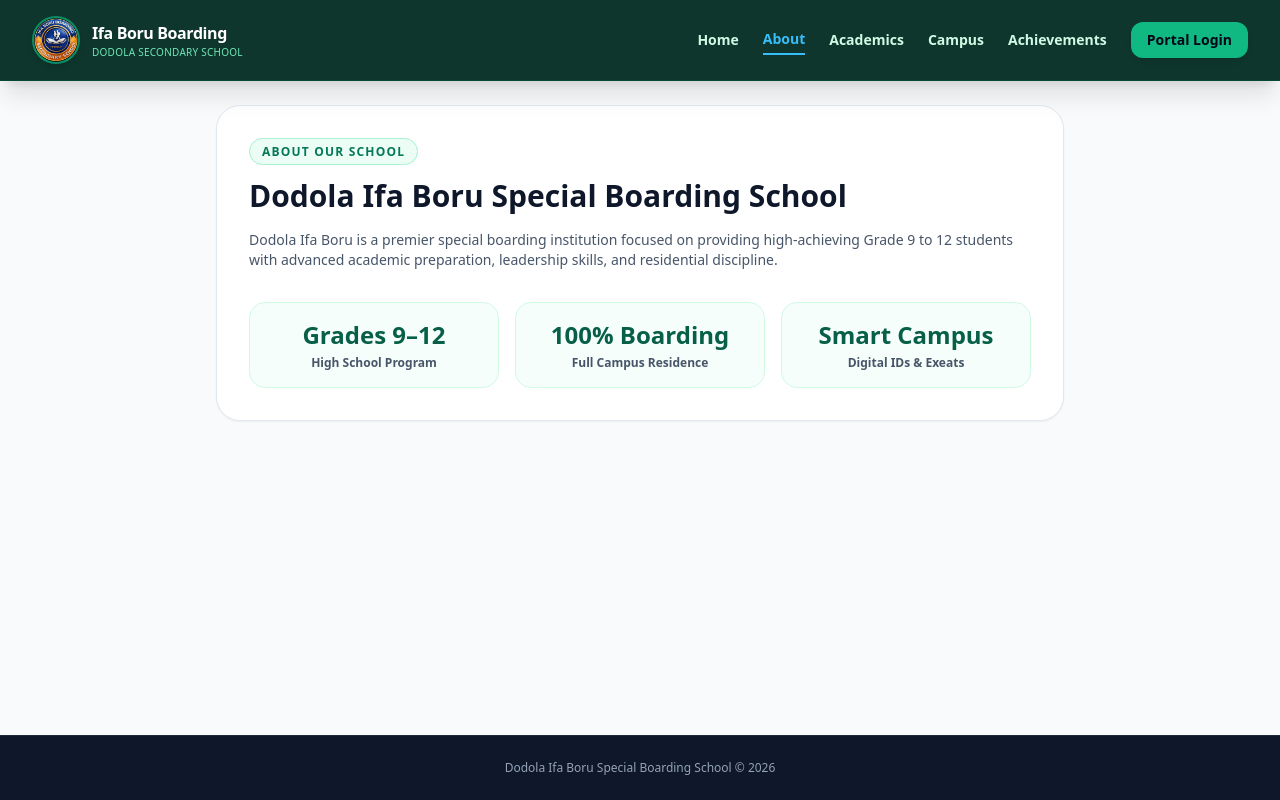
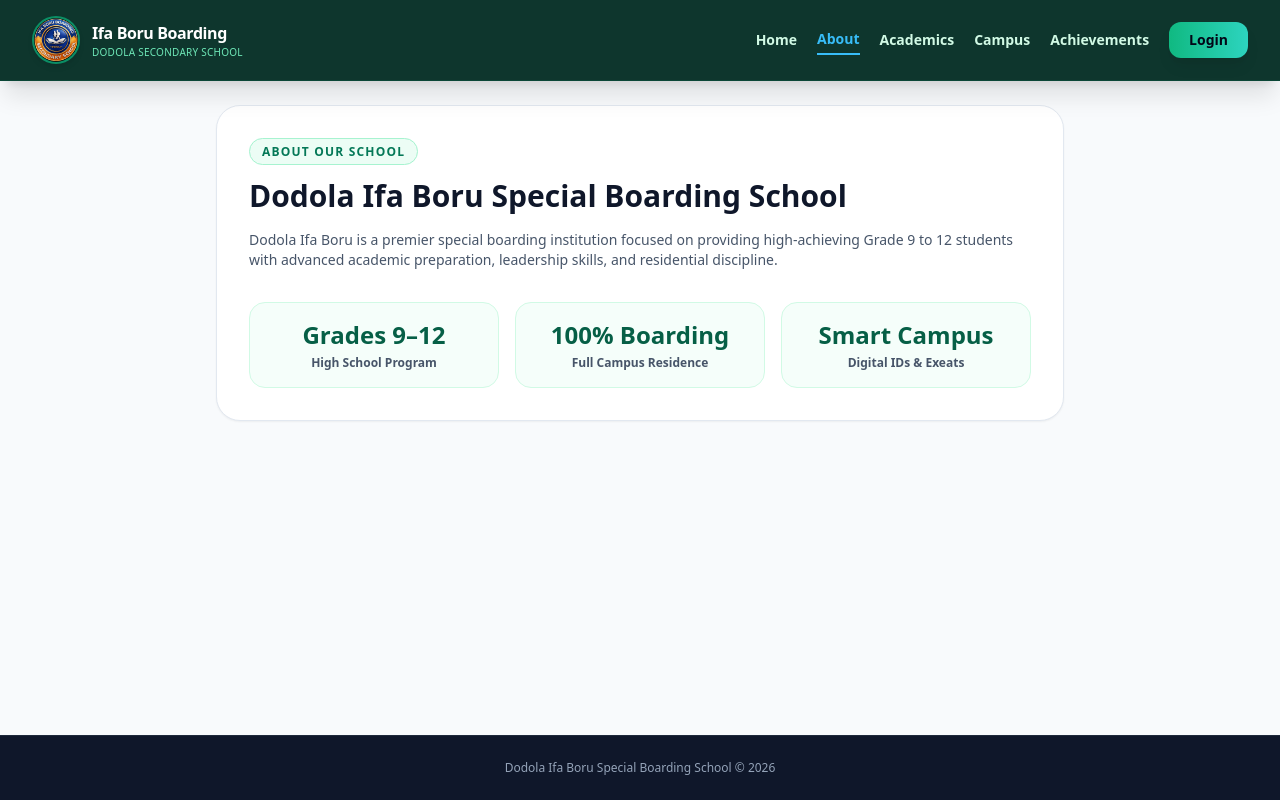
Before and after one commit to futuretech-hub/dodola-school-portal, a Next.js app: page /about in a window 1280 px wide. Built offline with nearby package versions, Linux system fonts and the light colour scheme.

Commit message:
Update Navbar.jsx

```diff
--- a/components/Navbar.jsx
+++ b/components/Navbar.jsx
@@ -7,12 +7,14 @@ export default function Navbar() {
   const pathname = usePathname();
   const [isOpen, setIsOpen] = useState(false);
 
+  // All navigation items including Login
   const navLinks = [
     { name: 'Home', href: '/' },
     { name: 'About', href: '/about' },
     { name: 'Academics', href: '/academics' },
     { name: 'Campus', href: '/campus-life' },
     { name: 'Achievements', href: '/achievements' },
+    { name: 'Login', href: '/login', isLogin: true },
   ];
 
   return (
@@ -39,9 +41,22 @@ export default function Navbar() {
         </div>
 
         {/* Desktop Navigation Links */}
-        <nav className="hidden md:flex items-center space-x-4 lg:space-x-6">
+        <nav className="hidden md:flex items-center space-x-3 lg:space-x-5">
           {navLinks.map((link) => {
             const isActive = pathname === link.href;
+
+            if (link.isLogin) {
+              return (
+                <a
+                  key={link.name}
+                  href={link.href}
+                  className="bg-gradient-to-r from-emerald-500 to-teal-400 hover:from-emerald-400 hover:to-teal-300 text-slate-950 font-extrabold text-sm px-5 py-2 rounded-xl shadow-lg transition-all transform hover:-translate-y-0.5 ml-2"
+                >
+                  {link.name}
+                </a>
+              );
+            }
+
             return (
               <a
                 key={link.name}
@@ -56,27 +71,13 @@ export default function Navbar() {
               </a>
             );
           })}
-
-          <a
-            href="/login"
-            className="bg-emerald-500 hover:bg-emerald-400 text-slate-950 font-bold text-sm px-4 py-2 rounded-xl shadow-md transition ml-2"
-          >
-            Portal Login
-          </a>
         </nav>
 
         {/* Mobile Hamburger Button */}
-        <div className="flex md:hidden items-center space-x-2">
-          <a
-            href="/login"
-            className="bg-emerald-500 hover:bg-emerald-400 text-slate-950 font-bold text-xs px-3 py-1.5 rounded-lg shadow-md transition"
-          >
-            Login
-          </a>
-
+        <div className="flex md:hidden items-center">
           <button
             onClick={() => setIsOpen(!isOpen)}
-            className="p-2 rounded-xl bg-emerald-900/50 text-emerald-200 hover:text-white focus:outline-none border border-emerald-700/50"
+            className="p-2.5 rounded-xl bg-emerald-900/60 text-emerald-200 hover:text-white focus:outline-none border border-emerald-700/50 shadow-md"
             aria-label="Toggle Menu"
           >
             <svg className="w-6 h-6" fill="none" stroke="currentColor" viewBox="0 0 24 24">
@@ -92,15 +93,29 @@ export default function Navbar() {
 
       {/* Mobile Dropdown Menu Drawer */}
       {isOpen && (
-        <div className="md:hidden bg-emerald-950 border-b border-emerald-800/60 px-4 pt-2 pb-6 space-y-2 shadow-2xl animate-fadeIn">
+        <div className="md:hidden bg-emerald-950/98 backdrop-blur-xl border-b border-emerald-800/60 px-4 pt-3 pb-6 space-y-2 shadow-2xl animate-fadeIn">
           {navLinks.map((link) => {
             const isActive = pathname === link.href;
+
+            if (link.isLogin) {
+              return (
+                <a
+                  key={link.name}
+                  href={link.href}
+                  onClick={() => setIsOpen(false)}
+                  className="block text-center mt-3 bg-gradient-to-r from-emerald-500 to-teal-400 text-slate-950 font-extrabold text-sm py-3 rounded-xl shadow-lg"
+                >
+                  {link.name} →
+                </a>
+              );
+            }
+
             return (
               <a
                 key={link.name}
                 href={link.href}
                 onClick={() => setIsOpen(false)}
-                className={`block px-4 py-2.5 rounded-xl text-sm font-semibold transition ${
+                className={`block px-4 py-3 rounded-xl text-sm font-semibold transition ${
                   isActive
                     ? 'bg-emerald-900/80 text-sky-400 font-bold border-l-4 border-sky-400'
                     : 'text-emerald-100 hover:bg-emerald-900/40 hover:text-white'
```
